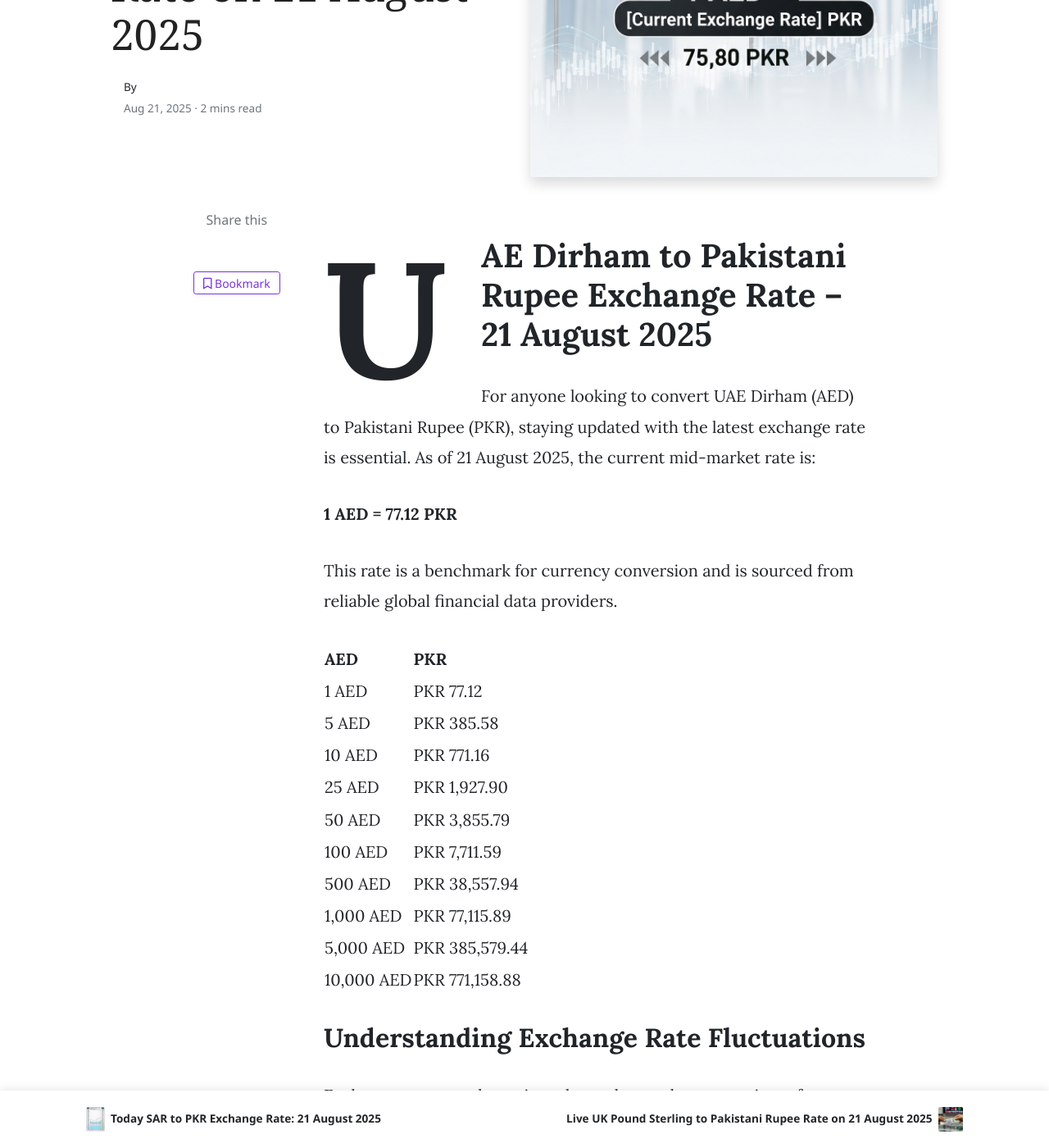
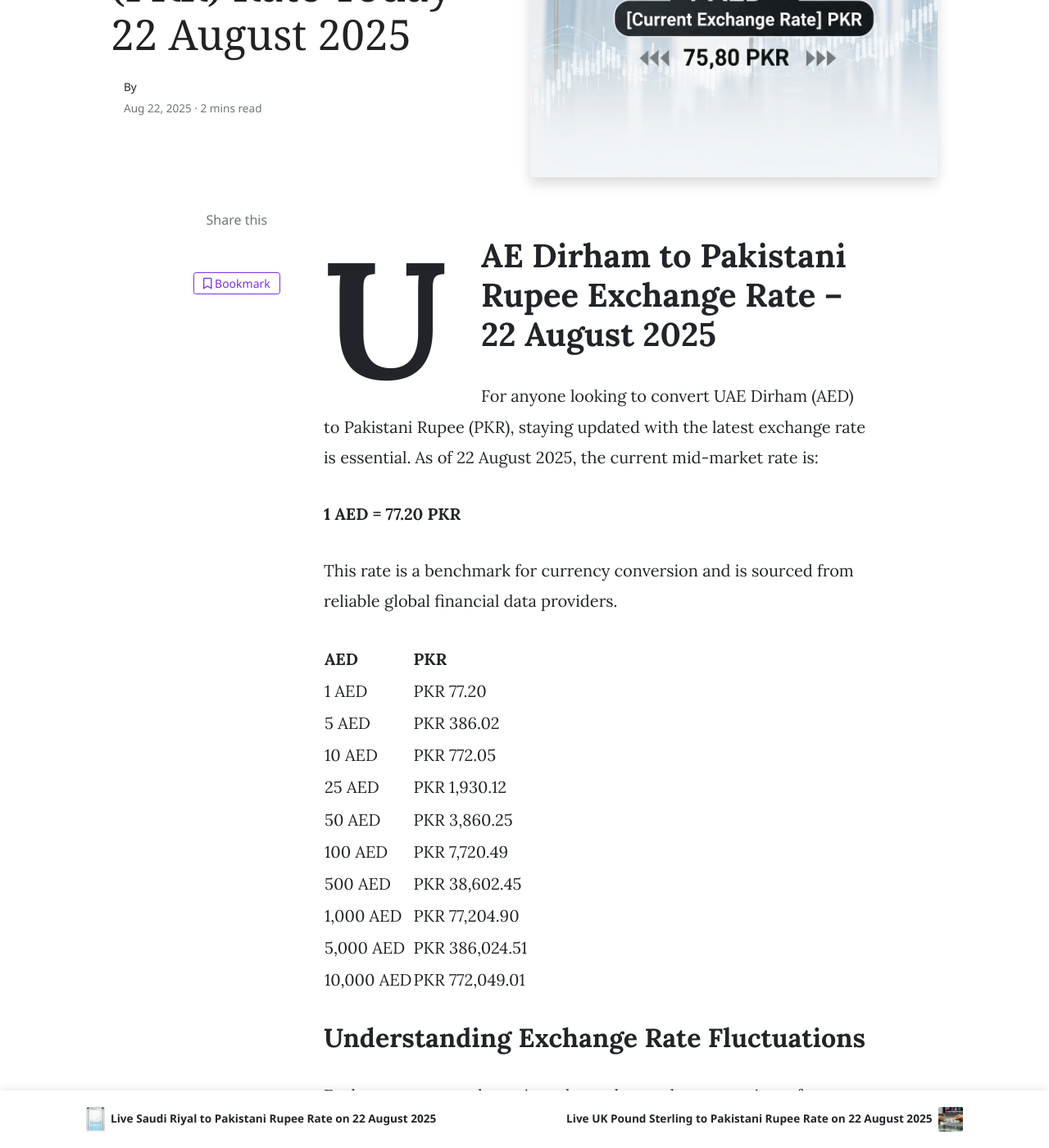
Before and after one commit to mlcom/mlcom.github.io, a Jekyll site: the page built from _posts/2025-08-22-today-uae-dirham-to-pkr-exchange-rate-august-2025-prices-updated-aed-to-pkr.md, in a window 1280 px wide and 1400 px high, scrolled down 870 px. Shown: the whole window at 82% size. Built offline with Jekyll 4.4.1, drawn with Linux system fonts in a browser that asks for light colours; nearby versions of some CDN libraries; comment, search, counter and statistics services are not loaded; some of the changed text lies outside the part shown.

Commit message:
Automated: Update currency rates and generate daily posts

```diff
--- a/_posts/2025-08-21-today-saudi-riyal-to-pkr-exchange-rate-august-2025-prices-updated-sar-to-pkr.md
+++ b/_posts/2025-08-22-today-saudi-riyal-to-pkr-exchange-rate-august-2025-prices-updated-sar-to-pkr.md
@@ -1,32 +1,32 @@
 ---
 layout: post
-title:  'Today SAR to PKR Exchange Rate: 21 August 2025'
+title:  'Live Saudi Riyal to Pakistani Rupee Rate on 22 August 2025'
 author: jane
 categories: [ sar-to-pkr ]
 image: assets/images/sar-to-pkr-rate-today.jpg
 tags: ['SAR to PKR', 'Saudi Riyal to Pakistani Rupee', 'today riyal rate in pakistan', 'saudi riyal rate', 'open market riyal rate']
 ---
 
-# Saudi Riyal to Pakistani Rupee Exchange Rate – 21 August 2025
+# Saudi Riyal to Pakistani Rupee Exchange Rate – 22 August 2025
 
-For anyone looking to convert Saudi Riyal (SAR) to Pakistani Rupee (PKR), staying updated with the latest exchange rate is essential. As of 21 August 2025, the current mid-market rate is:
+For anyone looking to convert Saudi Riyal (SAR) to Pakistani Rupee (PKR), staying updated with the latest exchange rate is essential. As of 22 August 2025, the current mid-market rate is:
 
-**1 SAR = 75.52 PKR**
+**1 SAR = 75.61 PKR**
 
 This rate is a benchmark for currency conversion and is sourced from reliable global financial data providers.
 
 | SAR | PKR |
 | --- | --- |
-| 1 SAR | PKR 75.52 |
-| 5 SAR | PKR 377.61 |
-| 10 SAR | PKR 755.22 |
-| 25 SAR | PKR 1,888.05 |
-| 50 SAR | PKR 3,776.11 |
-| 100 SAR | PKR 7,552.22 |
-| 500 SAR | PKR 37,761.08 |
-| 1,000 SAR | PKR 75,522.16 |
-| 5,000 SAR | PKR 377,610.80 |
-| 10,000 SAR | PKR 755,221.60 |
+| 1 SAR | PKR 75.61 |
+| 5 SAR | PKR 378.05 |
+| 10 SAR | PKR 756.09 |
+| 25 SAR | PKR 1,890.23 |
+| 50 SAR | PKR 3,780.47 |
+| 100 SAR | PKR 7,560.93 |
+| 500 SAR | PKR 37,804.67 |
+| 1,000 SAR | PKR 75,609.33 |
+| 5,000 SAR | PKR 378,046.67 |
+| 10,000 SAR | PKR 756,093.33 |
 
 
 ## Understanding Exchange Rate Fluctuations
@@ -45,7 +45,7 @@ While there's no guaranteed 'best day,' rates are often more stable mid-week (Tu
 
 ### How much is 1,000 SAR in Pakistani Rupees today?
 
-Based on today's mid-market exchange rate, 1,000 Saudi Riyals is equivalent to **75,522.16** Pakistani Rupees. This value is for informational purposes and may vary slightly at your chosen exchange service.
+Based on today's mid-market exchange rate, 1,000 Saudi Riyals is equivalent to **75,609.33** Pakistani Rupees. This value is for informational purposes and may vary slightly at your chosen exchange service.
 
 
 
--- a/_posts/2025-08-21-today-uae-dirham-to-pkr-exchange-rate-august-2025-prices-updated-aed-to-pkr.md
+++ b/_posts/2025-08-22-today-uae-dirham-to-pkr-exchange-rate-august-2025-prices-updated-aed-to-pkr.md
@@ -1,32 +1,32 @@
 ---
 layout: post
-title:  'Live UAE Dirham to Pakistani Rupee Rate on 21 August 2025'
+title:  'UAE Dirham (AED) to Pakistani Rupee (PKR) Rate Today – 22 August 2025'
 author: jane
 categories: [ aed-to-pkr ]
 image: assets/images/aed-to-pkr-rate-today.jpg
 tags: ['AED to PKR', 'UAE Dirham to Pakistani Rupee', 'dubai dirham to pkr', 'dirham rate in pakistan today', 'uae exchange rate pakistan']
 ---
 
-# UAE Dirham to Pakistani Rupee Exchange Rate – 21 August 2025
+# UAE Dirham to Pakistani Rupee Exchange Rate – 22 August 2025
 
-For anyone looking to convert UAE Dirham (AED) to Pakistani Rupee (PKR), staying updated with the latest exchange rate is essential. As of 21 August 2025, the current mid-market rate is:
+For anyone looking to convert UAE Dirham (AED) to Pakistani Rupee (PKR), staying updated with the latest exchange rate is essential. As of 22 August 2025, the current mid-market rate is:
 
-**1 AED = 77.12 PKR**
+**1 AED = 77.20 PKR**
 
 This rate is a benchmark for currency conversion and is sourced from reliable global financial data providers.
 
 | AED | PKR |
 | --- | --- |
-| 1 AED | PKR 77.12 |
-| 5 AED | PKR 385.58 |
-| 10 AED | PKR 771.16 |
-| 25 AED | PKR 1,927.90 |
-| 50 AED | PKR 3,855.79 |
-| 100 AED | PKR 7,711.59 |
-| 500 AED | PKR 38,557.94 |
-| 1,000 AED | PKR 77,115.89 |
-| 5,000 AED | PKR 385,579.44 |
-| 10,000 AED | PKR 771,158.88 |
+| 1 AED | PKR 77.20 |
+| 5 AED | PKR 386.02 |
+| 10 AED | PKR 772.05 |
+| 25 AED | PKR 1,930.12 |
+| 50 AED | PKR 3,860.25 |
+| 100 AED | PKR 7,720.49 |
+| 500 AED | PKR 38,602.45 |
+| 1,000 AED | PKR 77,204.90 |
+| 5,000 AED | PKR 386,024.51 |
+| 10,000 AED | PKR 772,049.01 |
 
 
 ## Understanding Exchange Rate Fluctuations
@@ -45,7 +45,7 @@ The UAE pegged the Dirham to the US Dollar to ensure economic stability. This pe
 
 ### How much is 500 AED in Pakistani Rupees today?
 
-As per today's mid-market rates, 500 UAE Dirhams would convert to **77,115.89** Pakistani Rupees. Remember to check with your money transfer operator for their final rate.
+As per today's mid-market rates, 500 UAE Dirhams would convert to **77,204.90** Pakistani Rupees. Remember to check with your money transfer operator for their final rate.
 
 
 
```
Also changed, not shown: _data/rates.yml (+141 -141 lines), _posts/2025-08-22-today-uk-pound-sterling-to-pkr-exchange-rate-august-2025-prices-updated-gbp-to-pkr.md (renamed from _posts/2025-08-21-today-uk-pound-sterling-to-pkr-exchange-rate-august-2025-prices-updated-gbp-to-pkr.md, +15 -15 lines), _posts/2025-08-22-today-us-dollar-to-pkr-exchange-rate-august-2025-prices-updated-usd-to-pkr.md (renamed from _posts/2025-08-21-today-us-dollar-to-pkr-exchange-rate-august-2025-prices-updated-usd-to-pkr.md, +15 -15 lines).
